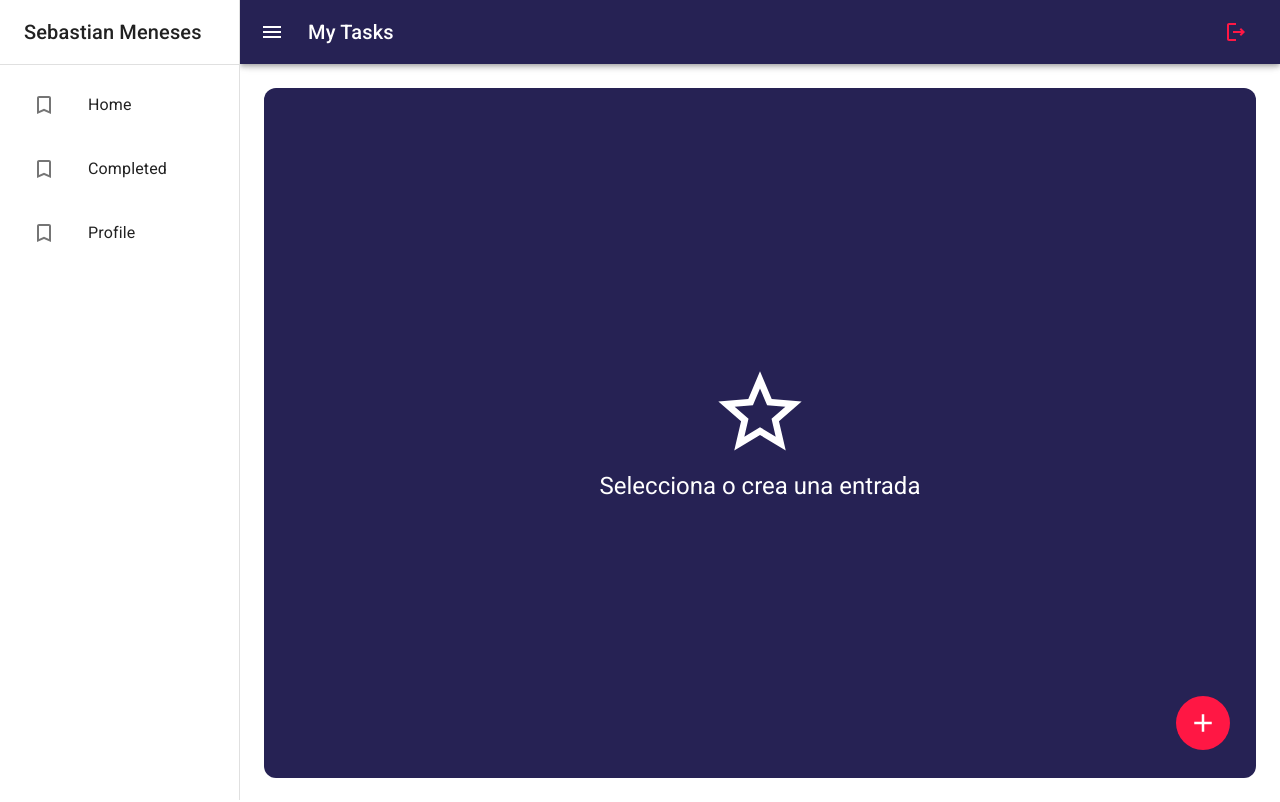
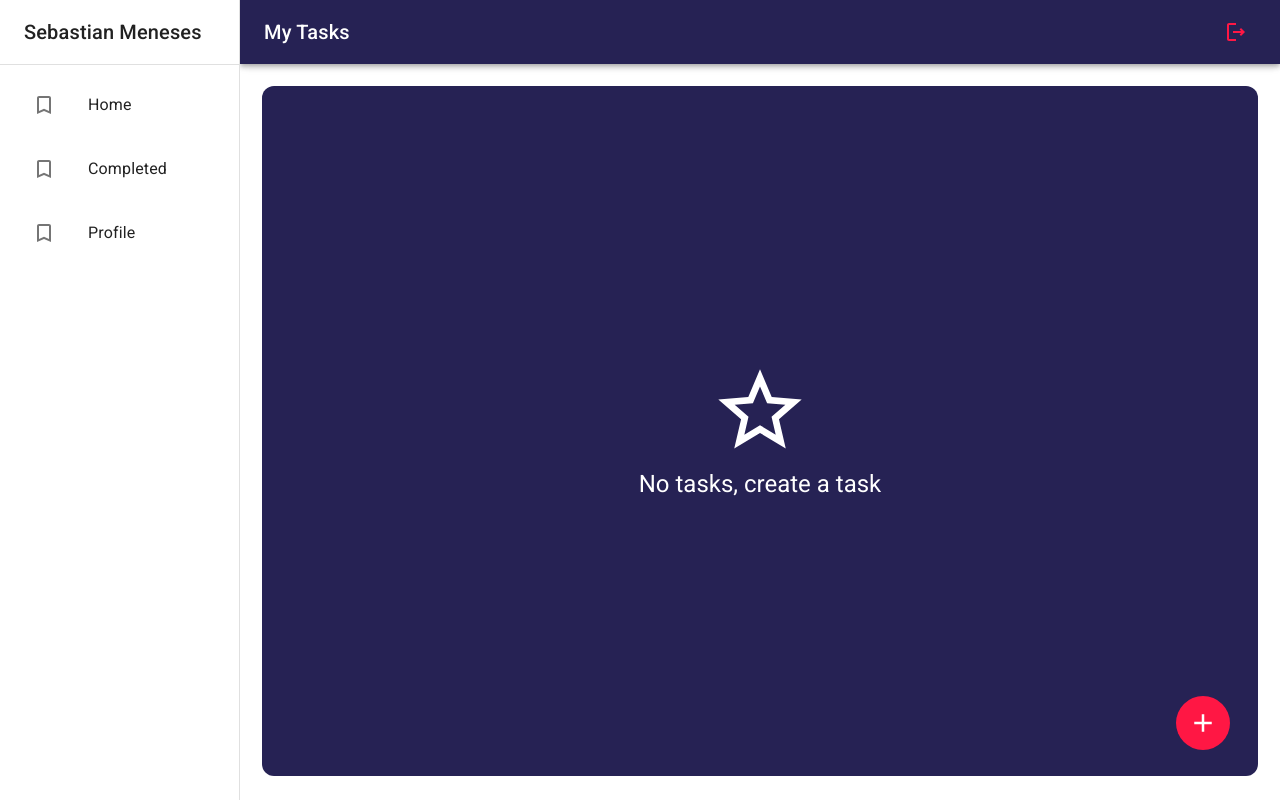
Before and after one commit to poncho29/task-app, a React (Vite) app: page / in a window 1280 px wide. Built offline with nearby package versions, Linux system fonts and the light colour scheme.

Commit message:
[fix] - refactoring of the sidebar for responsive!

```diff
--- a/src/task/components/Navbar.jsx
+++ b/src/task/components/Navbar.jsx
@@ -1,20 +1,28 @@
 import { LogoutOutlined, MenuOutlined } from "@mui/icons-material"
 import { AppBar, Grid, IconButton, Toolbar, Typography } from "@mui/material"
 
-export const Navbar = ({ drawerWidth = 240, onToggleMenu }) => {
+export const Navbar = ({ toggleMenu, onToggleMenu }) => {
   return (
     <AppBar
+      width='100%'
       position='fixed'
       sx={{
-        width: {sm: `calc(100% - ${drawerWidth}px)`},
-        // ml: {sm: `${drawerWidth}px`}
+        width: {
+          md: `calc(100% - 240px)`
+        },
       }}
     >
       <Toolbar>
         <IconButton
           edge='start'
           color='inherit'
-          sx={{ mr: 2, diplay: {sm: 'none'} }}
+          sx={{
+            mr: 2,
+            display: {
+              sm: `${!toggleMenu && 'none'}`,
+              md: 'none'
+            }
+          }}
           onClick={onToggleMenu}
         >
           <MenuOutlined />
@@ -23,8 +31,8 @@ export const Navbar = ({ drawerWidth = 240, onToggleMenu }) => {
         <Grid
           container
           direction='row'
+          alignItems='center'
           justifyContent='space-between'
-          alignItems='center'
         >
           <Typography
             noWrap
--- a/src/task/components/Sidebar.jsx
+++ b/src/task/components/Sidebar.jsx
@@ -1,4 +1,4 @@
-import { TurnedInNot } from "@mui/icons-material"
+import { TurnedInNot, MenuOutlined } from "@mui/icons-material"
 import {
   Drawer,
   Box,
@@ -10,33 +10,38 @@ import {
   ListItemButton,
   ListItemIcon,
   ListItemText,
-  Grid
+  Grid,
+  IconButton
 } from "@mui/material"
 
-export const Sidebar = ({ drawerWidth = 240 }) => {
+export const Sidebar = ({ toggleMenu, onToggleMenu }) => {
   return (
     <Box
+      width='240px'
       component='nav'
-      sx={{
-        width: {sm: drawerWidth},
-        flexShrink: {sm: 0}
-      }}
     >
       <Drawer
         open
         variant='permanent' // temporary
         sx={{
-          display: {xs: 'block'},
           '& .MuiDrawer-paper': {
-            boxSizing: 'border-box',
-            width: drawerWidth
+            width: '240px',
+            boxSizing: 'border-box'
           }
         }}
       >
-        <Toolbar>
+        <Toolbar sx={{display: 'flex', gap: '.5rem'}}>
           <Typography noWrap variant='h6' component='div'>
             Sebastian Meneses
           </Typography>
+          <IconButton
+            edge='start'
+            color='inherit'
+            onClick={onToggleMenu}
+            sx={{display: { md: 'none' }}}
+          >
+            <MenuOutlined />
+          </IconButton>
         </Toolbar>
         <Divider />
 
--- a/src/task/layout/TaskLayout.jsx
+++ b/src/task/layout/TaskLayout.jsx
@@ -4,29 +4,37 @@ import { Box, Toolbar } from "@mui/material"
 import { Navbar } from "../components/Navbar"
 import { Sidebar } from "../components/Sidebar"
 
-const drawerWidth = 240
-
 export const TaskLayout = ({ children }) => {
-  const [togglMenu, setTogglMenu] = useState(true);
+  const [toggleMenu, setTogglMenu] = useState(true);
 
   const onToggleMenu = () => {
-    setTogglMenu(!togglMenu)
+    setTogglMenu(!toggleMenu)
   }
 
   return (
-    <Box sx={{display: 'flex'}}>
+    <Box sx={{display: {md: 'flex'}}}>
       <Navbar
-        drawerWidth={togglMenu ? drawerWidth : 0}
+        toggleMenu={toggleMenu}
         onToggleMenu={onToggleMenu}
       />
 
-      { togglMenu &&
-        <Sidebar drawerWidth={drawerWidth} />
-      }
+      <Box
+        sx={{
+          display: {
+            xs: `${toggleMenu && 'none'}`,
+            md: `${toggleMenu && 'block'}`,
+          }
+        }}
+      >
+        <Sidebar
+          toggleMenu={toggleMenu}
+          onToggleMenu={onToggleMenu}
+        />
+      </Box>
 
       <Box
         component='main'
-        sx={{ flexGrow: 1, p: 3 }}
+        sx={{ flexGrow: 1, p: '22px' }}
       >
         <Toolbar></Toolbar>
 
--- a/src/task/views/NothingSelectedView.jsx
+++ b/src/task/views/NothingSelectedView.jsx
@@ -19,7 +19,9 @@ export const NothingSelectedView = () => {
         <StarOutline sx={{ fontSize: 100, color: 'white' }} />
       </Grid>
       <Grid item xs={12}>
-      <Typography color='white' variant='h5'>Selecciona o crea una entrada</Typography>
+        <Typography color='white' variant='h5'>
+          No tasks, create a task
+        </Typography>
       </Grid>
     </Grid>
   )
```
Lines whose indentation alone changed are shown as unchanged.
